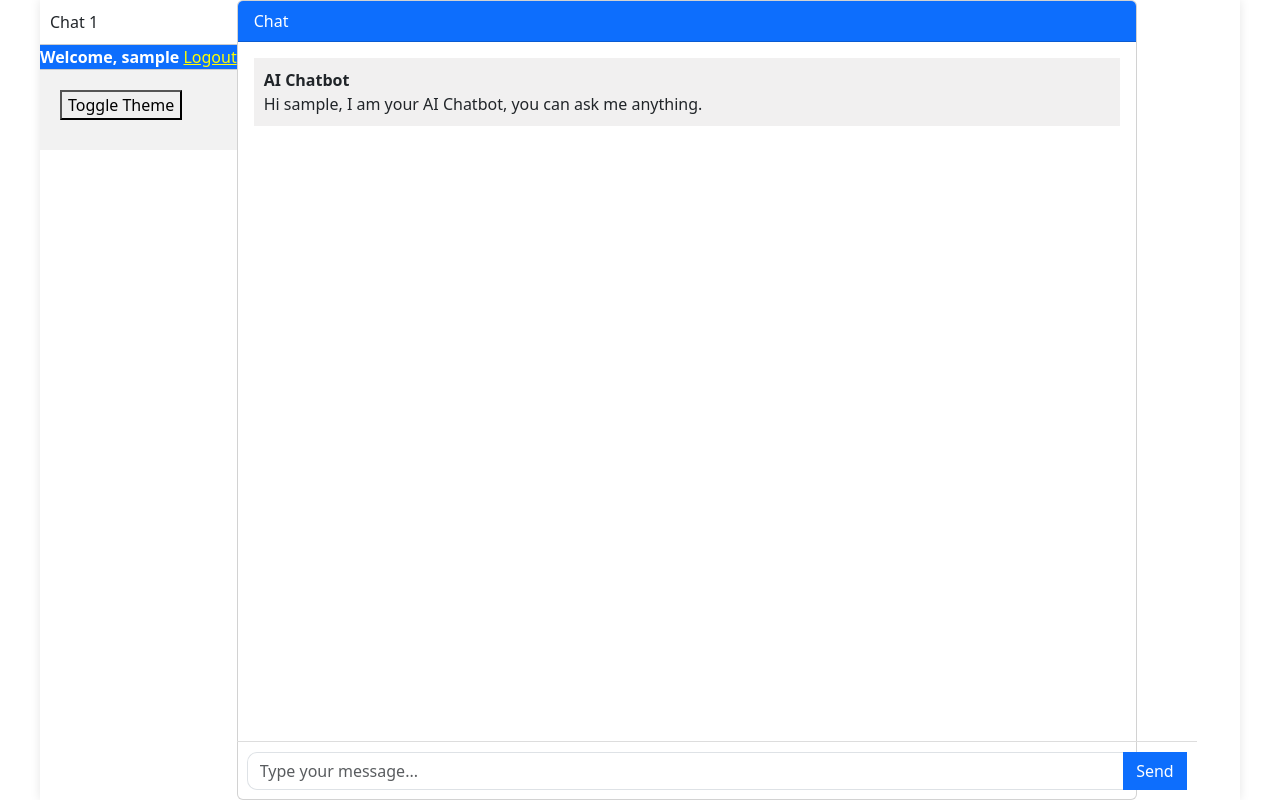
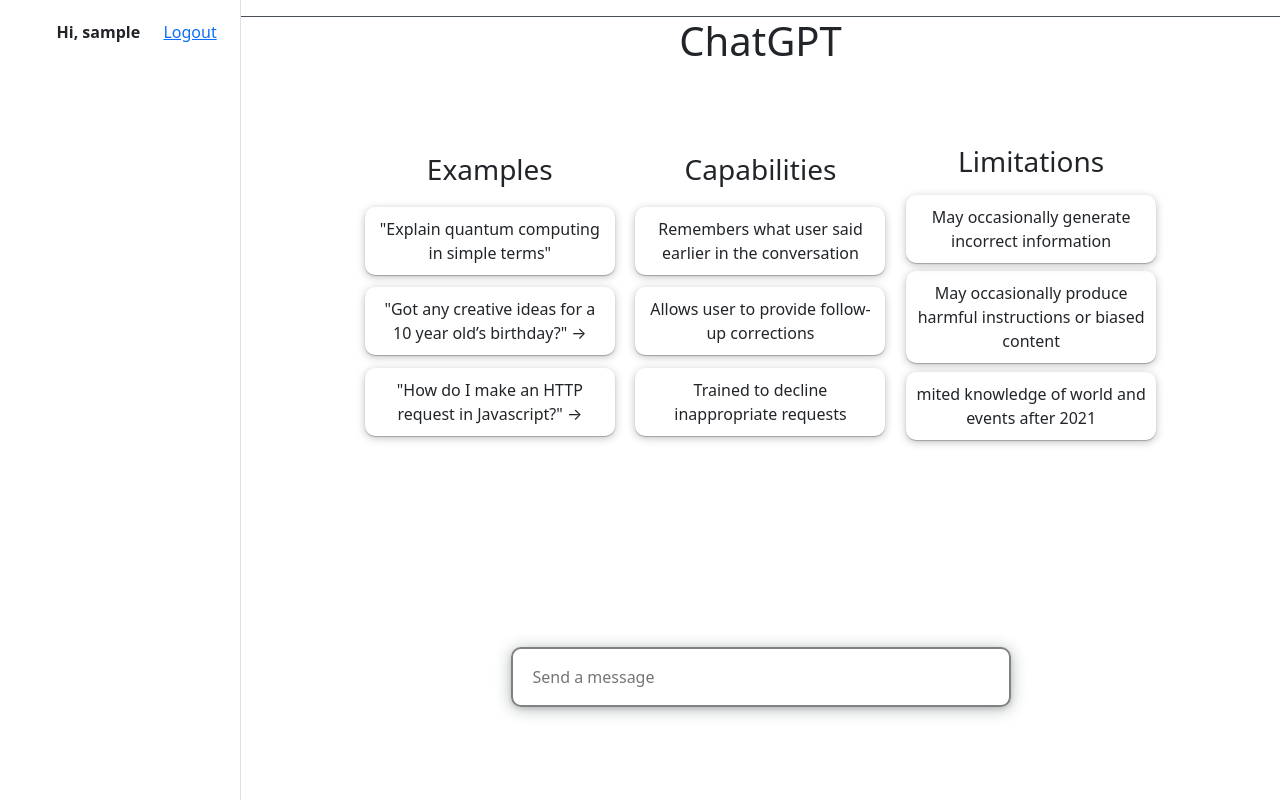
Before and after one commit to movalex/django-openai-chatbot, a Django app: page / in a window 1280 px wide. Run offline with Django 4.2, Linux system fonts and the light colour scheme; the visitor is signed in with stand-in values (Sample User, id 1); data that the repository does not hold is empty; some libraries are stand-ins or nearby versions.

Commit message:
wip dark theme

```diff
--- a/templates/chatbot.html
+++ b/templates/chatbot.html
@@ -2,191 +2,125 @@
 {% load custom_filters %}
 {% load static %}
 
-{% block styles %}
-<link rel="stylesheet" href="{% static 'css/chat.css' %}">
 
-{% endblock %}
+{% block content %}
+<div class="d-flex" id="wrapper">
+    <!-- Sidebar-->
+    <div class="border-end" id="sidebar-wrapper">
+
+        <div class="list-group list-group-flush">
 
 
-{% block content %}
-<div class="chat-layout">
-  <div class="chat-sidebar">
-    <!-- Add chat list items here -->
-    <ul class="chat-list">
-        <!-- Example chat list item -->
-        <li>Chat 1</li>
-        <!-- Add more chat items as needed -->
-    </ul>
+            <div id="list-group">
+                <div class="user">
+                    <i class="fa-solid fa-user-ninja"></i>
+                    <p>Hi, {{request.user.username}}</p>
+                    <a href="{% url 'logout' %}">Logout</a>
+                </div>
 
+                {% if t_questions %}
 
-    {% if user.is_authenticated %}
-    <div class="card-header bg-primary text-white"><b>Welcome, {{user.username}}</b> <a style="color: yellow;"
-        href="logout">Logout</a></div>
-    {% else %}
-    <div class="card-header bg-primary text-white"><a style="color: yellow" href="login">Login</a> <a
-        style="color: yellow;" href="register">Register</a></div>
+                <div class="chat-today">
+                    <small>Today</small>
+
+                    {% for tq in t_questions %}
+
+                    <div class="chat">
+                        <i class="fa-regular fa-message"></i>
+                        <p>{{tq}}</p>
+                    </div>
+
+                    {% endfor %}
+
+                </div>
+
                 {% endif %}
 
-    <div class="sidebar-bottom">
-      <!-- Add your additional elements here -->
-      <button id="theme-toggle">Toggle Theme</button>
+                {% if y_questions %}
+
+                <div class="chat-today">
+                    <small>Yesterday</small>
+
+                    {% for yq in y_questions %}
+
+                    <div class="chat">
+                        <i class="fa-regular fa-message"></i>
+                        <p>{{yq}}</p>
                     </div>
-  <!-- Example placement at the top of your chat layout -->
+
+                    {% endfor %}
+                </div>
+                {% endif %}
+            </div>
+        </div>
+    </div>
+    <!-- Page content wrapper-->
+    <div id="page-content-wrapper" data-bs-theme="dark">
+        <!-- Top navigation-->
+
+        <nav class="navbar navbar-expand-lg border-bottom">
+            <div class="container-fluid">
+                <button class="navbar-toggler" type="button" id="sidebarToggle"><span
+                        class="navbar-toggler-icon"></span></button>
 
             </div>
-  <div class="chat-container">
-    <div class="card flex-grow-1">
-      <div class="card-header bg-primary text-white">Chat</div>
-      <div class="card-body messages-box">
+        </nav>
 
-        <ul class="list-unstyled messages-list">
-
-          <li class="message received">
-            <div class="message-text">
-              <div class="message-sender">
-                <b>AI Chatbot</b>
+        <!-- Page content-->
+        <div class="container-fluid container-fluid-2">
+            <h1 id="main-header">ChatGPT</h1>
+            <div class="bot-feature-container">
+                <div class="feature-container">
+                    <div class="icon"><i class="fa-regular fa-lightbulb"></i></div>
+                    <h3>Examples</h3>
+                    <div class="feature">"Explain quantum computing in simple terms"</div>
+                    <div class="feature">"Got any creative ideas for a 10 year old’s birthday?" →</div>
+                    <div class="feature">"How do I make an HTTP request in Javascript?" →</div>
                 </div>
-              <div class="message-content">
-                Hi {{user.username}}, I am your AI Chatbot, you can ask me anything.
+                <div class="feature-container">
+                    <div class="icon"><i class="fa-solid fa-bolt"></i></div>
+                    <h3>Capabilities</h3>
+                    <div class="feature">Remembers what user said earlier in the conversation</div>
+                    <div class="feature">Allows user to provide follow-up corrections</div>
+                    <div class="feature">Trained to decline inappropriate requests</div>
+                </div>
+                <div class="feature-container">
+                    <div class="icon"><i class="fa-solid fa-triangle-exclamation"></i></div>
+                    <h3>Limitations</h3>
+                    <div class="feature">May occasionally generate incorrect information</div>
+                    <div class="feature">May occasionally produce harmful instructions or biased content</div>
+                    <div class="feature">mited knowledge of world and events after 2021</div>
                 </div>
             </div>
-          </li>
 
-          {% for chat in chats %}
-          {% if chat.user == request.user %}
-
-          <li class="message sent">
-            <div class="message-text">
-              <div class="message-sender">
-                <b>You</b>
+            {%comment%}
+            <div class="chat-container">
+                <div class="user-chat-container">
+                    <div class="user-pic"><i class="fa-solid fa-circle-user"></i></div>
+                    <div class="user-message"></div>
                 </div>
-              <div class="message-content">
-                {{chat.message}}
+                <div class="bot-chat-container">
+                    <div class="bot-icon"><i class="fa-solid fa-robot"></i></div>
+                    <div class="bot-response"></div>
                 </div>
             </div>
-          </li>
+            {%endcomment%}
 
-          <li class="message received">
-            <div class="message-text">
-              <div class="message-sender">
-                <b>AI Chatbot</b>
         </div>
-              <div class="message-content">
-                {{chat.response|format_output|safe}}
+
+        <div class="container-fluid spinner-main">
+            <div class="spinner-border text-primary" role="status" style="margin:auto">
+                <span class="visually-hidden">Loading...</span>
             </div>
         </div>
-          </li>
-
-          {% endif %}
-          {% endfor %}
-
-        </ul>
-
-      </div>
-      <br><br>
-
-    </div>
-    <form class="message-form">
-      {%csrf_token%}
-      <div class="input-group">
-        <input type="text" class="form-control message-input" placeholder="Type your message...">
-        <div class="input-group-append">
-          <button type="submit" class="btn btn-primary btn-send">Send</button>
-        </div>
-      </div>
+        <form action="" class="submit-form">
+            <input type="text" id="input_value" placeholder="Send a message" required>
+            <button id="submit-btn"><i class="fa-solid fa-paper-plane"></i></button>
         </form>
     </div>
 </div>
 
-<script>
-  const messagesList = document.querySelector('.messages-list');
-  const messageForm = document.querySelector('.message-form');
-  const messageInput = document.querySelector('.message-input');
-
-  messageForm.addEventListener('submit', (event) => {
-    event.preventDefault();
-
-    const message = messageInput.value.trim();
-    if (message.length === 0) {
-      return;
-    }
-
-    // Add the message the user sent to the chat
-    const messageItem = document.createElement('li');
-    messageItem.classList.add('message', 'sent');
-    messageItem.innerHTML = `
-        <div class="message-text">
-            <div class="message-sender">
-                <b>You</b>
-            </div>
-            <div class="message-content">
-                ${message}
-            </div>
-        </div>`;
-    messagesList.appendChild(messageItem);
-
-    // Clear the input field
-    messageInput.value = '';
-
-    // Create and add the loading message to the chat
-    const loadingMessageItem = document.createElement('li');
-
-    // Create spinner element
-    const spinner = document.createElement('div');
-    spinner.classList.add('spinner');
-
-    // Append the spinner to the loading message item
-    loadingMessageItem.appendChild(spinner);
-
-    // Append the loading message item to the messages list
-    messagesList.appendChild(loadingMessageItem);
-
-    // Scroll to the bottom to show the loading message
-    scrollToBottom();
-
-    fetch('', {
-      method: 'POST',
-      headers: { 'Content-Type': 'application/x-www-form-urlencoded' },
-      body: new URLSearchParams({
-        'csrfmiddlewaretoken': document.querySelector('[name=csrfmiddlewaretoken]').value,
-        'message': message
-      })
-    })
-      .then(response => response.json())
-      .then(data => {
-        // Remove the loading message from the chat
-        messagesList.removeChild(loadingMessageItem);
-
-        // Add the response from the chatbot to the chat
-        const response = data.response;
-        const responseMessageItem = document.createElement('li');
-        responseMessageItem.classList.add('message', 'received');
-        responseMessageItem.innerHTML = `
-            <div class="message-text">
-                <div class="message-sender">
-                    <b>AI Chatbot</b>
-                </div>
-                <div class="message-content">
-                    ${response}
-                </div>
-            </div>`;
-        messagesList.appendChild(responseMessageItem);
-
-        // Auto-scroll to the latest message
-        scrollToBottom();
-      })
-      .catch(error => {
-        // If there is an error, remove the loading message and possibly show an error message
-        messagesList.removeChild(loadingMessageItem);
-        console.error('Error:', error);
-      });
-  });
-
-  function scrollToBottom() {
-    const messagesBox = document.querySelector('.messages-box');
-    messagesBox.scrollTop = messagesBox.scrollHeight;
-  }
-  scrollToBottom();
-</script>
+<script src="{% static 'js/scripts.js' %}"></script>
+<script src="{% static 'js/test.js' %}"></script>
 
 {% endblock %}
```
Also changed, not shown: static/js/process.js (added, +96 -0 lines). Lines whose indentation alone changed are shown as unchanged.
